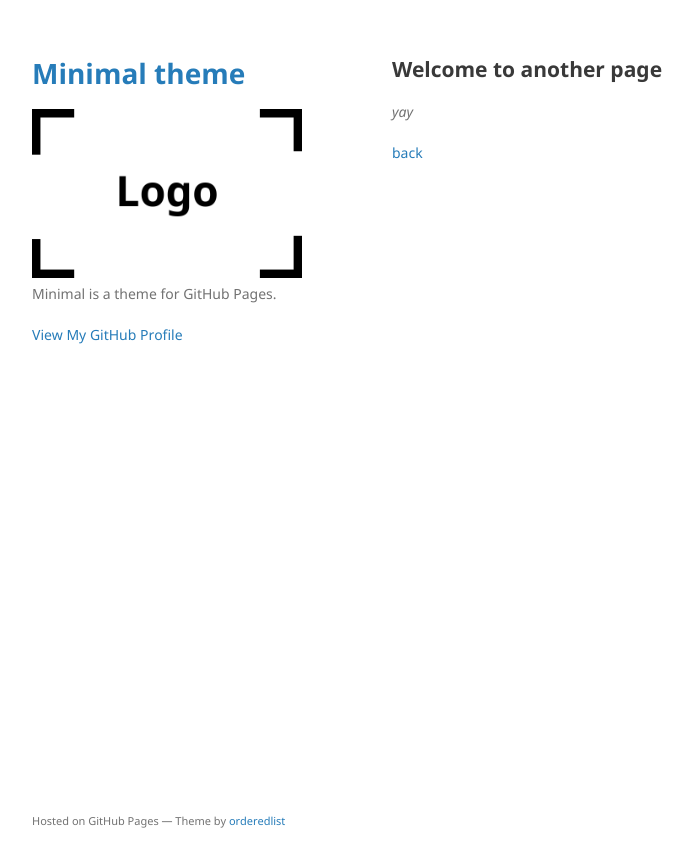
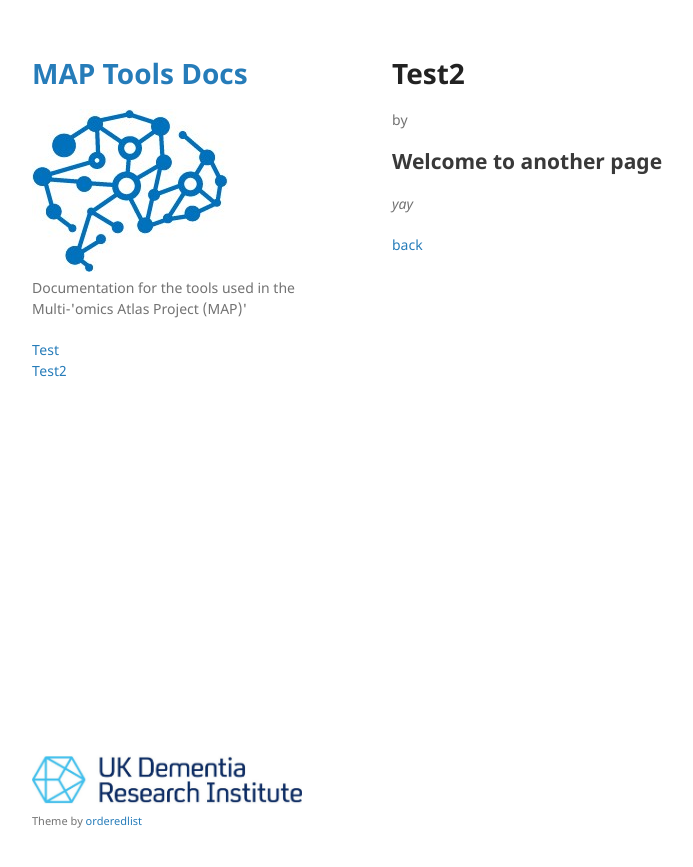
Before and after one commit to MAP-AD/map-ad.github.io, a Jekyll site: the page built from docs/docs/test2.md, in a window 1280 px wide. Shown: the top 867 px of the page, without its empty margins (178-871 px from the left). Built offline with Jekyll 4.4.1, drawn with Linux system fonts in a browser that asks for light colours; our own code applies the rules of GitHub Pages for plain Markdown files.

Commit message:
'MAP-ified' design, updated navigation, removed bbloat

```diff
--- a/docs/_config.yml
+++ b/docs/_config.yml
@@ -1,6 +1,7 @@
-title: Minimal theme
-logo: /assets/img/logo.png
-description: Minimal is a theme for GitHub Pages.
+title: MAP Tools Docs
+logo: /assets/img/MAP-logo.jpg
+logo_footer: /assets/img/UKDRI_logo.jpg
+description: Documentation for the tools used in the Multi-'omics Atlas Project (MAP)'
 theme: jekyll-theme-minimal
 
 domain: map-ad.github.io
--- a/docs/_layouts/default.html
+++ b/docs/_layouts/default.html
@@ -15,29 +15,22 @@
   <body>
     <div class="wrapper">
       <header>
-        <h1><a href="{{ "/" | absolute_url }}">{{ site.title | default: site.github.repository_name }}</a></h1>
-
-        {% if site.logo %}
-          <img src="{{site.logo | relative_url}}" alt="Logo" />
-        {% endif %}
+        <h1><a href="{{ "/" | relative }}">{{ site.title | default: site.github.repository_name }}</a></h1>
+        <a href="https://map-ad.org/">
+          <img src="{{site.logo | relative_url}}" alt="MAP Logo" />
+        </a>
 
         <p>{{ site.description | default: site.github.project_tagline }}</p>
 
-        {% if site.github.is_project_page %}
-        <p class="view"><a href="{{ site.github.repository_url }}">View the Project on GitHub <small>{{ site.github.repository_nwo }}</small></a></p>
-        {% endif %}
+        {% assign pages_list = site.pages | sort:"url" %}
+        {% for node in pages_list %}
+          {% if node.title != null %}
+            {% if node.layout == "doc" %}
+              <a class=nav href="{{ node.url | relative_url }}">{{ node.title }}</a>
+            {% endif %}
+          {% endif %}
+        {% endfor %}
 
-        {% if site.github.is_user_page %}
-        <p class="view"><a href="{{ site.github.owner_url }}">View My GitHub Profile</a></p>
-        {% endif %}
-
-        {% if site.show_downloads %}
-        <ul class="downloads">
-          <li><a href="{{ site.github.zip_url }}">Download <strong>ZIP File</strong></a></li>
-          <li><a href="{{ site.github.tar_url }}">Download <strong>TAR Ball</strong></a></li>
-          <li><a href="{{ site.github.repository_url }}">View On <strong>GitHub</strong></a></li>
-        </ul>
-        {% endif %}
       </header>
       <section>
 
@@ -45,10 +38,10 @@
 
       </section>
       <footer>
-        {% if site.github.is_project_page %}
-        <p>This project is maintained by <a href="{{ site.github.owner_url }}">{{ site.github.owner_name }}</a></p>
-        {% endif %}
-        <p><small>Hosted on GitHub Pages &mdash; Theme by <a href="https://github.com/orderedlist">orderedlist</a></small></p>
+        <a href="http://ukdri.ac.uk/">
+          <img src="{{site.logo_footer | relative_url}}" alt="UKDRI Logo" />
+        </a>
+        <p><small>Theme by <a href="https://github.com/orderedlist">orderedlist</a></small></p>
       </footer>
     </div>
     <script src="{{ "/assets/js/scale.fix.js" | relative_url }}"></script>
--- /dev/null
+++ b/docs/_sass/additional.scss
@@ -0,0 +1,3 @@
+.nav {
+    display: block
+  }
--- a/docs/_sass/jekyll-theme-minimal.scss
+++ b/docs/_sass/jekyll-theme-minimal.scss
@@ -1,5 +1,6 @@
 @import "fonts";
 @import "rouge-github";
+@import "additional";
 
 body {
   background-color: #fff;
--- a/docs/another-page.md
+++ b/docs/docs/test2.md
@@ -1,5 +1,6 @@
 ---
-layout: default
+layout: doc
+title: Test2
 ---
 
 ## Welcome to another page
```
Also changed, not shown: docs/docs/CODE_OF_CONDUCT.md (deleted, +0 -46 lines), docs/docs/CONTRIBUTING.md (deleted, +0 -91 lines), docs/docs/SUPPORT.md (deleted, +0 -9 lines), docs/docs/test.md (added, +67 -0 lines), docs/index.md (+40 -108 lines), docs/_layouts/doc.html (renamed from docs/_layouts/post.html), docs/assets/img/MAP-logo.jpg (added), docs/assets/img/UKDRI_logo.jpg (added), docs/assets/img/logo.png (deleted), docs/thumbnail.png (deleted).
